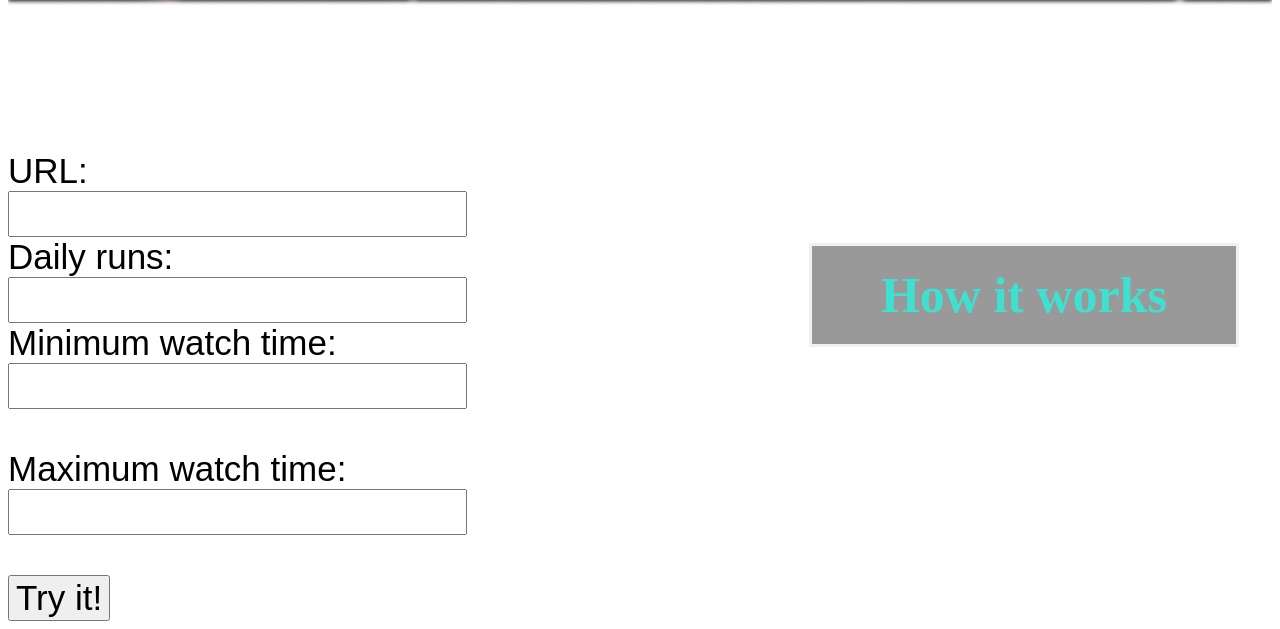
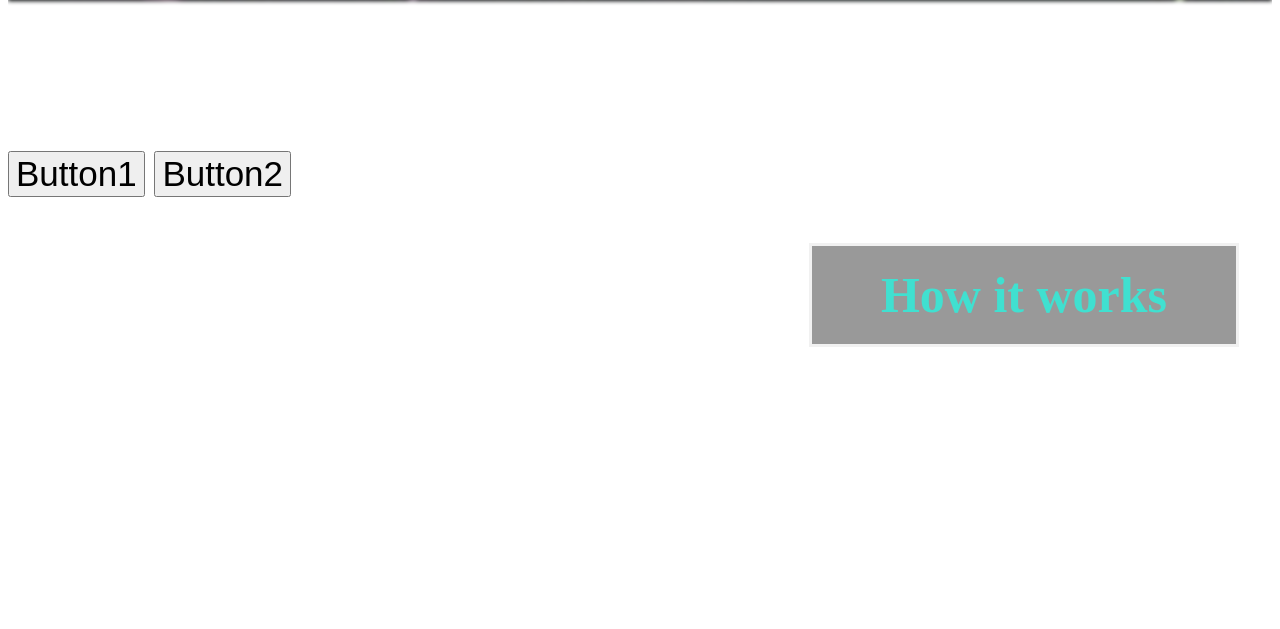
Before and after one commit to matveynikon/web, a PHP site: page / in a window 1280 px wide. Shown: the part 707-1336 px from the top of the page. After the commit the page ends 1054 px from the top, so only its background shows below. Run offline with PHP 8.4, Linux system fonts and the light colour scheme.

Commit message:
Update index.php

```diff
--- a/web2/index.php
+++ b/web2/index.php
@@ -197,29 +197,27 @@ h5 {
 
 </ul>
 <?php
-if(array_key_exists('myFunc', $_POST)) {
-    myFunc();
-}
-function myFunc() {
-    require 'vendor/autoload.php';
+        if(array_key_exists('button1', $_POST)) {
+            button1();
+        }
+        else if(array_key_exists('button2', $_POST)) {
+            button2();
+        }
+        function button1() {
+            echo "This is Button1 that is selected";
+        }
+        function button2() {
+            echo "This is Button2 that is selected";
+        }
 
-    $client = new \Goutte\Client();
-    $crawler = $client->request('GET', 'https://www.youtube.com/watch?v=LUTVUGDOzOM');
-    $pageH1 = $crawler->filter('span')->text();
-    echo($pageH1);
-    sleep(mt_rand(1, 3));
-}
 ?>
+
 <form method="post">
-    <label>URL:</label><br>
-  <input type="text" value=""><br>
-  <label>Daily runs:</label><br>
-  <input type="text" value=""><br>
-  <label>Minimum watch time:</label><br>
-  <input type="text" value=""><br><br>
-  <label>Maximum watch time:</label><br>
-  <input type="text" value=""><br><br>
-  <input type="submit" name="myFunc()" class="button" value="Try it!"/>
+        <input type="submit" name="button1"
+                class="button" value="Button1" />
+
+        <input type="submit" name="button2"
+                class="button" value="Button2" />
 </form>
 <h1>Increase your watch time and rankings quickly!</h1>
 
```
